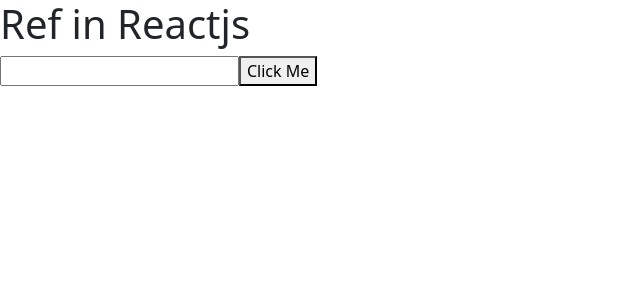
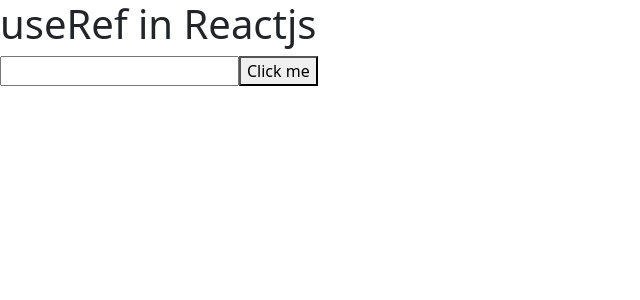
Before and after one commit to Bhaweshkiwitech/Reactjs_tutotrial-, a React (Create React App) app in the folder reactjstut01/: page / in a window 1280 px wide. Shown: the top 300 px of the page, without its empty margins (0-640 px from the left). Built offline with nearby package versions, Linux system fonts and the light colour scheme.

Commit message:
using useRef Hooks in function based component

```diff
--- a/reactjstut01/src/App.js
+++ b/reactjstut01/src/App.js
@@ -1,28 +1,17 @@
-import React, { Component,createRef} from 'react';
+import React,{useRef} from 'react'
 
-class App extends Component {
-  constructor(props){
-    super()
-    this.inputRef=createRef()
+
+export default function App() {
+  let inputRef=useRef(null)
+  function handleInput(){
+    inputRef.current.value = 100
+    console.log('function call');
   }
+  return (
+<>
+  <h1>useRef in Reactjs</h1>
+  <input type="text" ref={inputRef}/>
+  <button onClick={handleInput}>Click me</button>
 
-  componentDidMount() {
-    // console.log(this.inputRef.current.value='1000')
-  }
-  getVal(){
-    console.log(this.inputRef.current.value)
-    this.inputRef.current.style.color='red'
-
-  }
-  render() {
-    return (
-      <>
-        <h1>Ref in Reactjs</h1>
-        <input type="text" ref={this.inputRef}/>
-        <button onClick={()=>this.getVal()}>Click Me </button>
-        </>
-    );
-  }
+</>  )
 }
-
-export default App;
```
